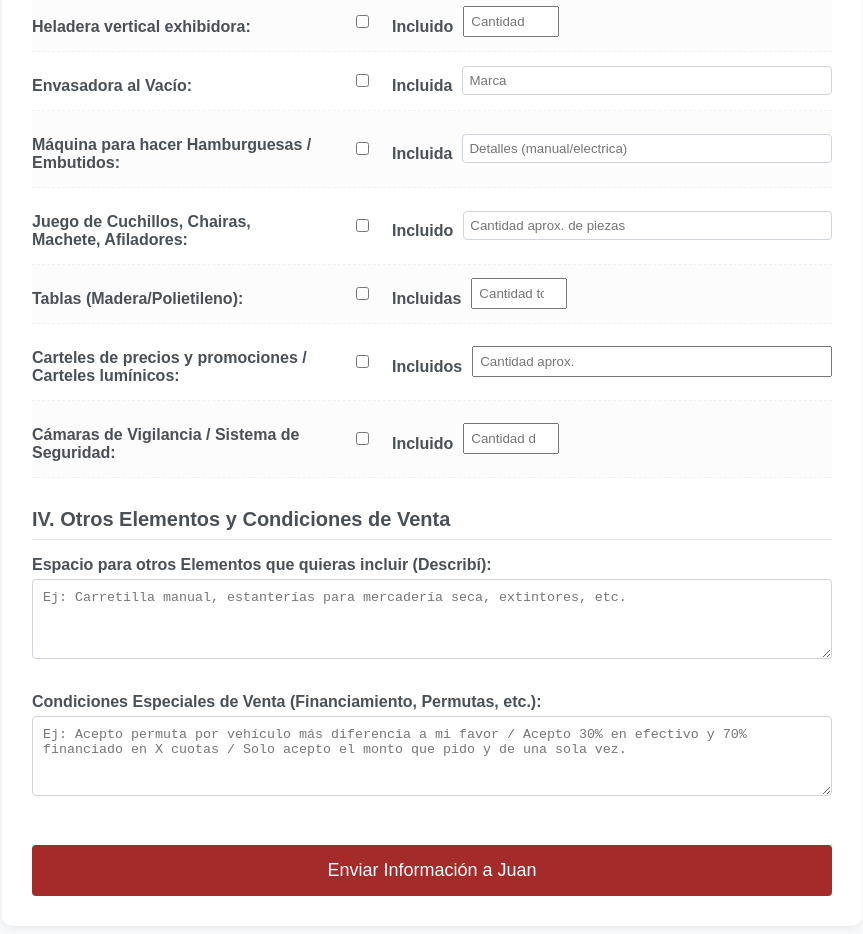
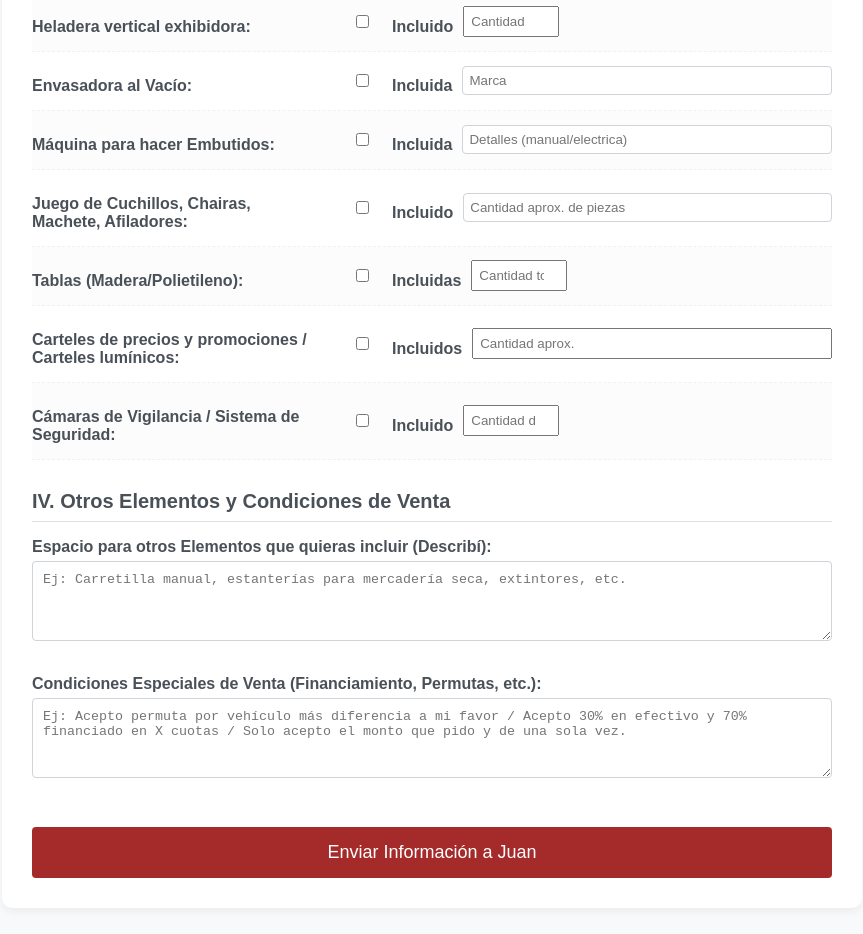
Before and after one commit to amigazofiel/formulario-para-cristian, a plain HTML site: page index.html in a window 1280 px wide. Shown: the part 1658-2592 px from the top of the page, without its empty margins (208-1071 px from the left). Drawn offline with Linux system fonts and the light colour scheme.

Commit message:
Update index.html

```diff
--- a/index.html
+++ b/index.html
@@ -326,7 +326,7 @@
         </div>
 
         <div class="inventory-item" style="background: #fcfcfc;">
-            <div class="item-name"><label for="maquina_hamburguesas">Máquina para hacer Hamburguesas / Embutidos:</label></div>
+            <div class="item-name"><label for="maquina_hamburguesas">Máquina para hacer Embutidos:</label></div>
             <div class="item-details">
                 <input type="checkbox" id="maquina_hamburguesas" name="maquina_hamburguesas" value="si">
                 <label for="maquina_hamburguesas" class="checkbox-label">Incluida</label>
```
